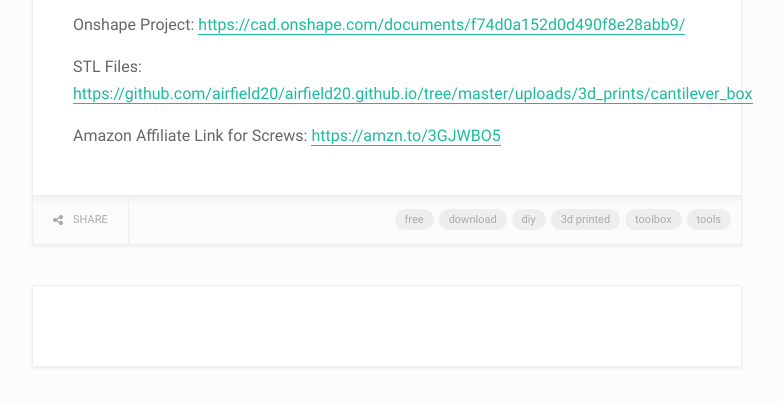
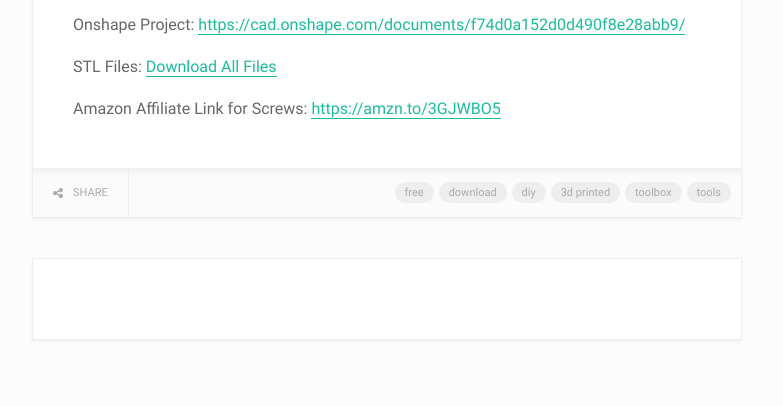
Before and after one commit to airfield20/airfield20.github.io, a Jekyll site: the page built from _posts/2022-02-13-3d-printed-cantilever-tool-box-weekend-project.md, in a window 1280 px wide and 1200 px high, cut to the strip 773-1179 px from the top of the window. Shown: the whole strip, without its empty margins (428-1211 px from the left). Built offline with Jekyll 4.4.1, drawn with Linux system fonts in a browser that asks for light colours; comment, search, counter and statistics services are not loaded.

Commit message:
Update from Forestry.io Aaron Cofield updated _posts/2022-02-13-3d-printed-cantilever-tool-box-weekend-project.md

```diff
--- a/_posts/2022-02-13-3d-printed-cantilever-tool-box-weekend-project.md
+++ b/_posts/2022-02-13-3d-printed-cantilever-tool-box-weekend-project.md
@@ -29,6 +29,6 @@ Open:
 
 Onshape Project: [https://cad.onshape.com/documents/f74d0a152d0d490f8e28abb9/](https://cad.onshape.com/documents/f74d0a152d0d490f8e28abb9/w/a614a3fa383af8347bd8ffe3/e/ea79773bb44cda7e9876db15?renderMode=0&uiState=620ad86f20578d3b0f802e2d "https://cad.onshape.com/documents/f74d0a152d0d490f8e28abb9/w/a614a3fa383af8347bd8ffe3/e/ea79773bb44cda7e9876db15?renderMode=0&uiState=620ad86f20578d3b0f802e2d")
 
-STL Files: [https://github.com/airfield20/airfield20.github.io/tree/master/uploads/3d_prints/cantilever_box](https://github.com/airfield20/airfield20.github.io/tree/master/uploads/3d_prints/cantilever_box "STL Files for box")
+STL Files: [Download All Files](https://github.com/airfield20/airfield20.github.io/raw/master/uploads/3d_prints/cantilever_box/all_files.zip "STL Files for box")
 
 Amazon Affiliate Link for Screws: [https://amzn.to/3GJWBO5](https://amzn.to/3GJWBO5 "https://amzn.to/3GJWBO5")
```
